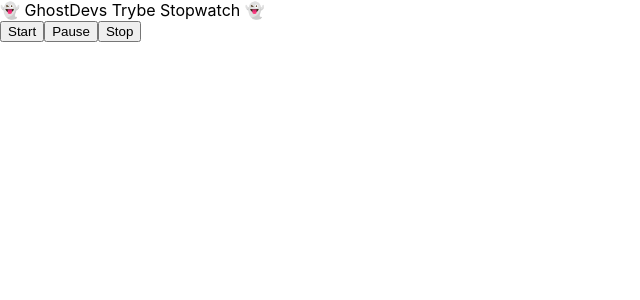
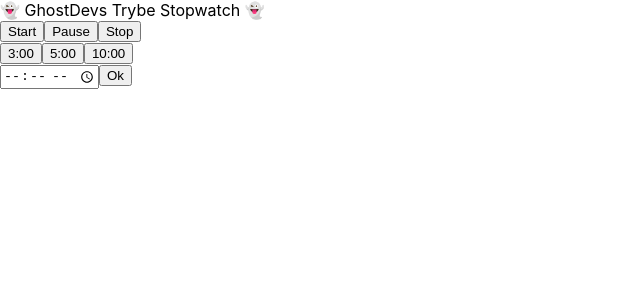
Before and after one commit to alanmdf/ghostdevs-stopwatch, a React (Create React App) app in the folder stopwatch-challenge/: page / in a window 1280 px wide. Shown: the top 300 px of the page, without its empty margins (0-640 px from the left). Built offline with nearby package versions, Linux system fonts and the light colour scheme.

Commit message:
Ajustes para inicio do design

```diff
--- a/stopwatch-challenge/src/App.js
+++ b/stopwatch-challenge/src/App.js
@@ -1,7 +1,7 @@
 import React from 'react';
 
-import Timer from './Components/Temporizador';
 import ActionButtons from './Components/ActionButtons';
+import SetupButtons from './Components/SetupButtons';
 
 import './App.css';
 
@@ -14,11 +14,8 @@
       <section className="main-section">
         <ActionButtons className="action-buttons" />
         <div className="timer-div">
-
         </div>
-        <div className="setup-div">
-
-        </div>
+        <SetupButtons className="setup-div" />
       </section>
     </main>
   );
--- a/stopwatch-challenge/src/Components/SetupButtons.jsx
+++ b/stopwatch-challenge/src/Components/SetupButtons.jsx
@@ -1,6 +1,6 @@
 import React, { Component } from 'react';
 
-class SetupButton extends Component {
+class SetupButtons extends Component {
   constructor(props) {
     super(props);
     this.state = {};
@@ -23,4 +23,4 @@
   }
 }
 
-export default SetupButton;
+export default SetupButtons;
```
